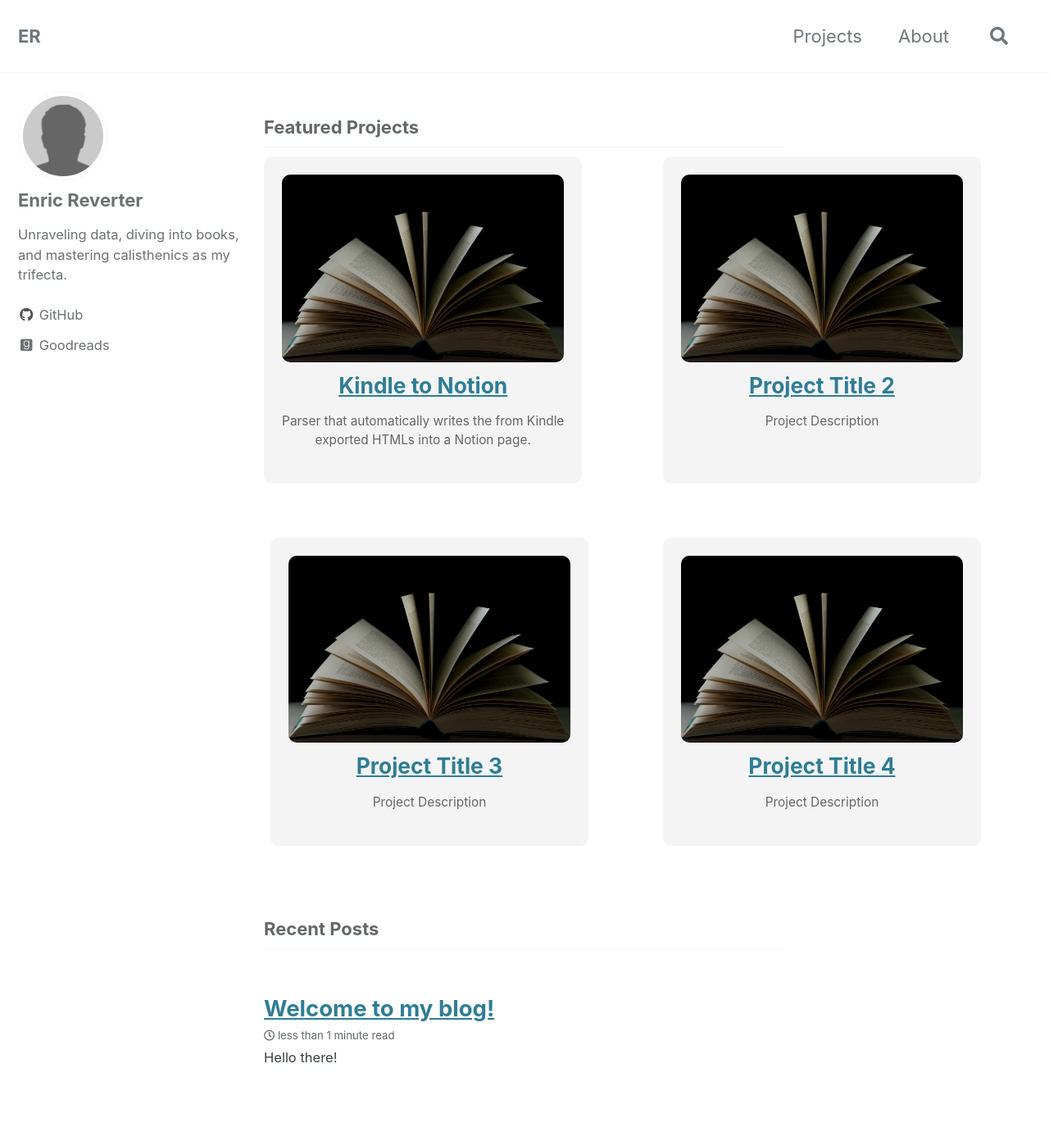
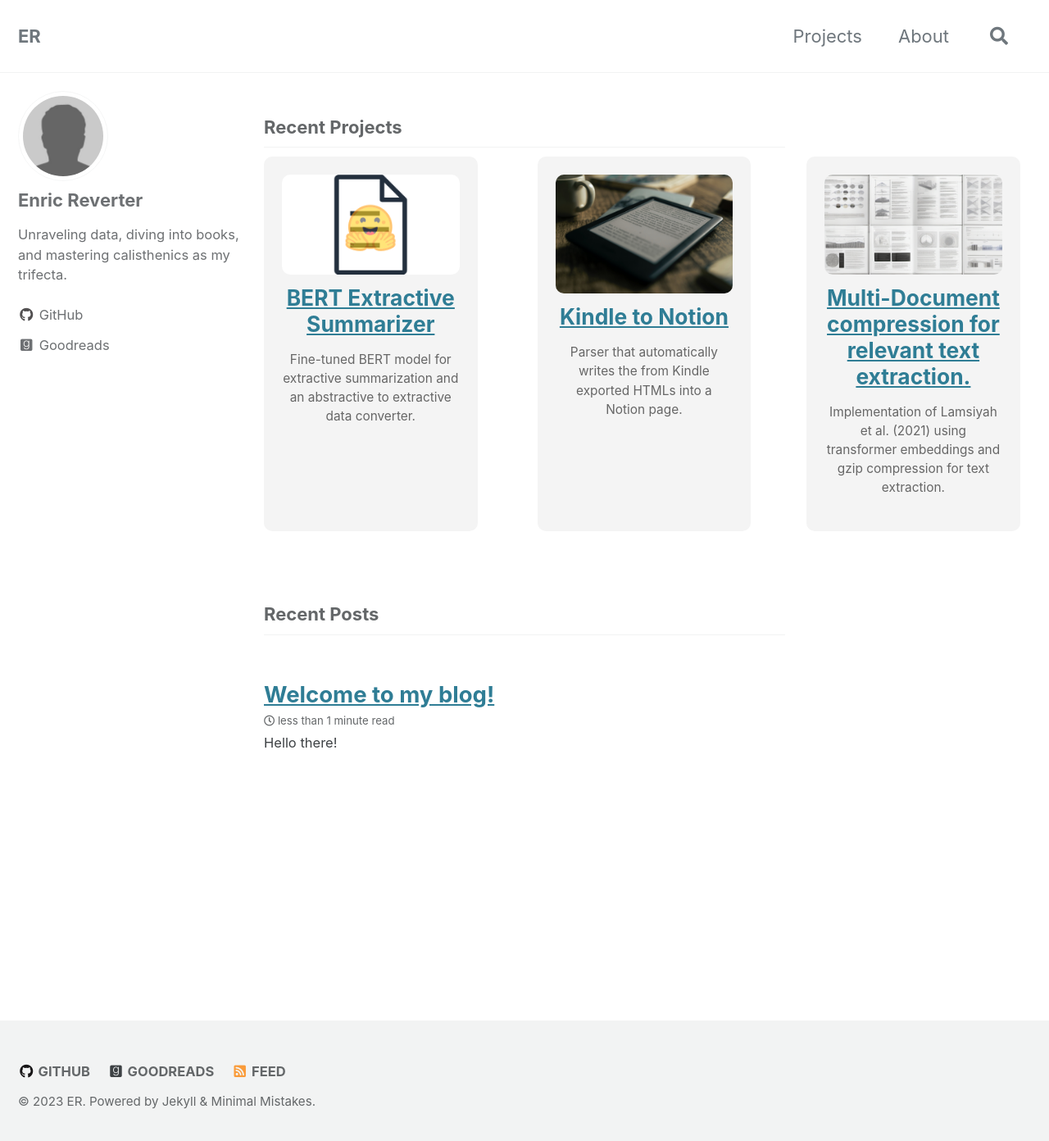
Before and after one commit to eReverter/eReverter.github.io, a Jekyll site: the page built from index.html, in a window 1280 px wide and 1400 px high. Shown: the top 1392 px of the window at 82% size. Built offline with Jekyll 4.4.1, drawn with Linux system fonts in a browser that asks for light colours; cached includes are drawn as plain includes; the list of posts is cut into pages by our own code.

Commit message:
Getting in shape

```diff
--- a/_layouts/home.html
+++ b/_layouts/home.html
@@ -6,10 +6,10 @@ layout: archive
 
 <!-- New section for Featured Projects -->
 <div class="featured-projects">
-  <h3 class="archive__subtitle">Featured Projects</h3>
+  <h3 class="archive__subtitle">Recent Projects</h3>
   <div class="grid__wrapper">
     {% assign sorted_projects = site.projects | where: "featured", true | sort: "order" %}
-    {% for project in sorted_projects limit:4 %}
+    {% for project in sorted_projects limit:3 %}
       {% if project.featured %}
         <div class="grid__item">
           <a href="{{ project.github_url }}" target="_blank">
--- a/assets/css/main.scss
+++ b/assets/css/main.scss
@@ -14,7 +14,7 @@ search: false
 
 .grid__wrapper {
   display: grid;
-  grid-template-columns: repeat(auto-fill, minmax(calc(50% - 0.5em), 1fr)); /* 2 items in one row */
+  grid-template-columns: repeat(3, calc(33.333% - 0.25em)); /* 3 items in one row with gaps */
   gap: 1em;
 }
 
```
Also changed, not shown: _projects/bertsum.md (added, +8 -0 lines), _projects/clustsum.md (added, +8 -0 lines), _projects/kindlenotionsync copy 2.md (deleted, +0 -8 lines), _projects/kindlenotionsync copy 3.md (deleted, +0 -8 lines), _projects/kindlenotionsync copy.md (deleted, +0 -8 lines), assets/images/bertsum.png (added), assets/images/clustsum.png (added), assets/images/kindlenotionsync.jpg.
